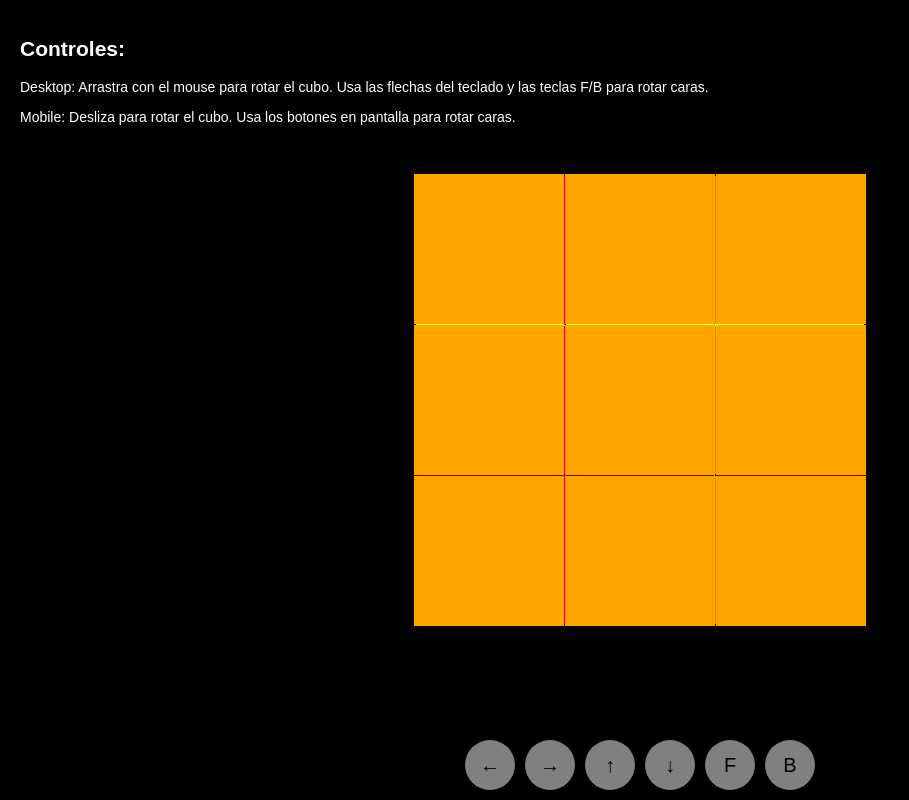
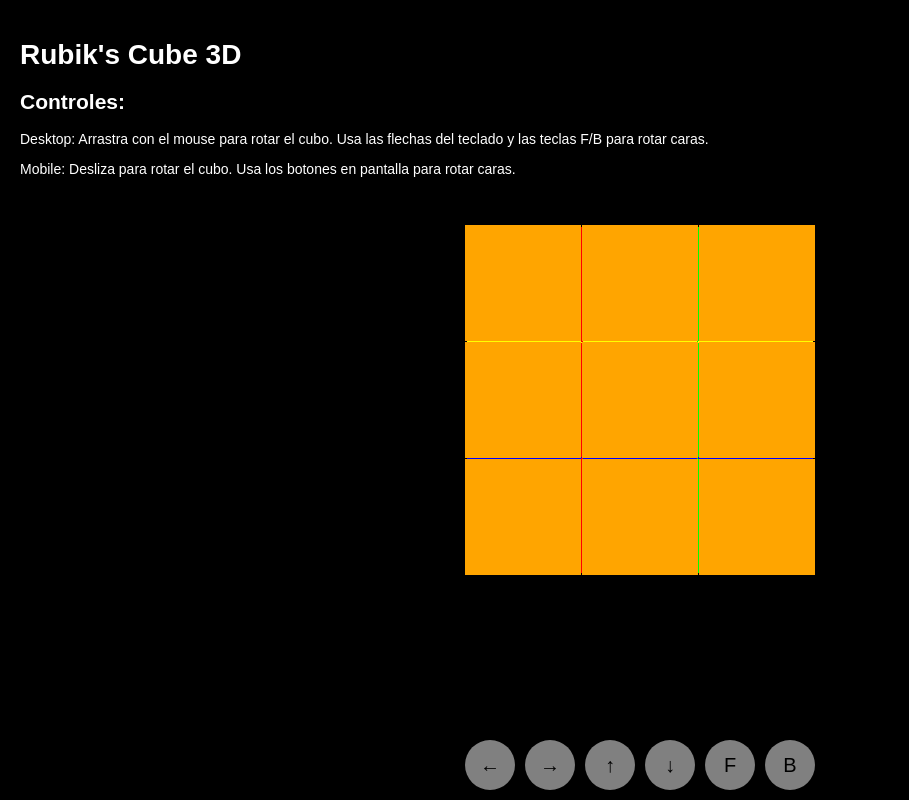
Before and after one commit to CesarGarces/Rubik-3D, a plain HTML site: page index.html in a window 1280 px wide. Shown: the whole page, without its empty margins (0-909 px from the left). Drawn offline with nearby package versions, Linux system fonts and the light colour scheme; animation ran at ten frames a second.

Commit message:
add message a resize model

```diff
--- a/index.html
+++ b/index.html
@@ -61,6 +61,7 @@
 
 <body>
   <div class="instructions">
+    <h1>Rubik's Cube 3D</h1>
     <h2>Controles:</h2>
     <p>Desktop: Arrastra con el mouse para rotar el cubo. Usa las flechas del teclado y las teclas F/B para rotar caras.
     </p>
@@ -83,7 +84,7 @@
 
     // Crear una cámara
     const camera = new THREE.PerspectiveCamera(75, window.innerWidth / window.innerHeight, 0.1, 1000);
-    camera.position.z = 5;
+    camera.position.z = 6;
 
     // Crear un renderizador
     const renderer = new THREE.WebGLRenderer();
```
